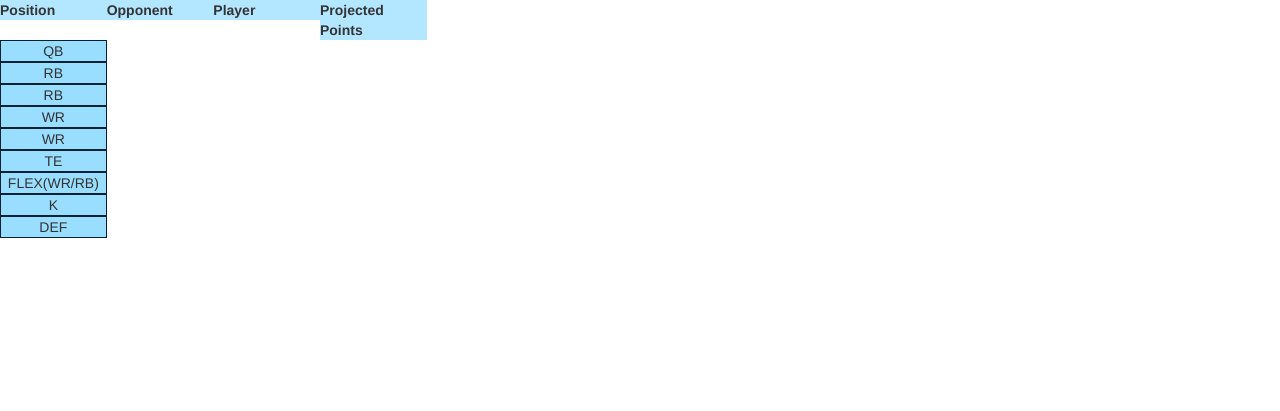
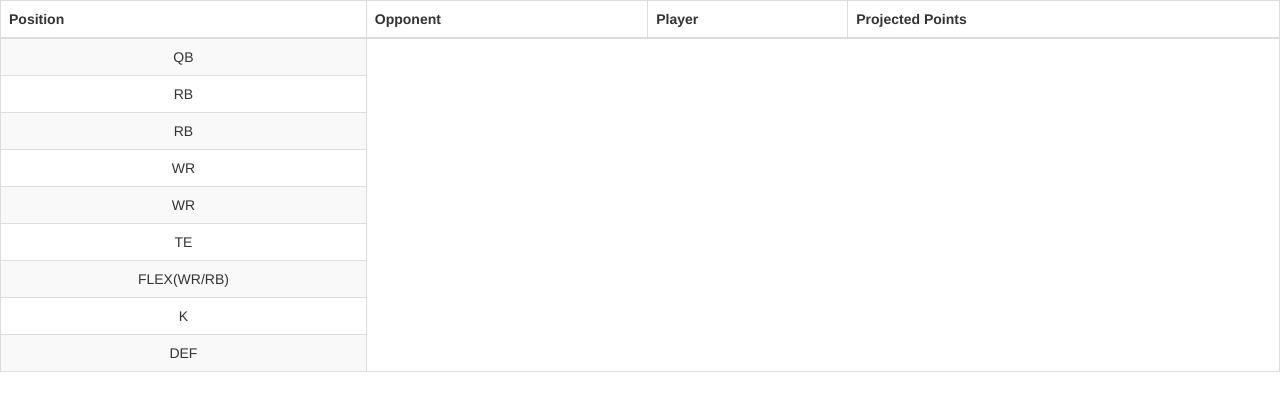
Before and after one commit to diabalero/FF_Project, a PHP site: page /site/myteam.html in a window 1280 px wide. Shown: the part 120-531 px from the top of the page. Run offline with PHP 8.4, Linux system fonts and the light colour scheme.

Commit message:
Removed leaguehome.html and routed link to Main.html

```diff
--- a/site/Main.html
+++ b/site/Main.html
@@ -16,7 +16,7 @@
         <h2 class="col-sm-4">Menu</h2>
         <nav class="col-sm-8 text-right">
                <p><a href="login.html">Log In</a></p>
-               <p><a href="leaguehome.html">League Home</a></p>
+               <p><a href="Main.html">League Home</a></p>
                <p><a href="myteam.html">My Team</a></p>
                <p><a href="freeagents.html">Free Agents</a></p>
                <p><a href="leaguemanagement.html">League Management</a></p>
--- a/site/css/Main.css
+++ b/site/css/Main.css
@@ -19,21 +19,3 @@
 p {
 
 }
-
-table {
-	float: left;
-}
-
-th {
-	float: left;
-	background-color: #b3e6ff;
-	width: 10%;
-	border: 1px solid ##002233;
-}
-
-td {
-	float: left;
-	background-color: #99ddff;
-	width: 10%;
-	border: 1px solid #002233;
-}
--- a/site/freeagents.html
+++ b/site/freeagents.html
@@ -12,7 +12,7 @@
         <div class="row">
         <h2 class="col-sm-4">Menu</h2>
         <nav class="col-sm-8 text-right">
-               <p><a href="leaguehome.html">League Home</a></p>
+               <p><a href="Main.html">League Home</a></p>
                <p><a href="myteam.html">My Team</a></p>
                <p><a href="freeagents.html">Free Agents</a></p>
                <p><a href="leaguemanagement.html">League Management</a></p>
--- a/site/leaguemanagement.html
+++ b/site/leaguemanagement.html
@@ -12,7 +12,7 @@
         <div class="row">
         <h2 class="col-sm-4">Menu</h2>
         <nav class="col-sm-8 text-right">
-               <p><a href="leaguehome.html">League Home</a></p>
+               <p><a href="Main.html">League Home</a></p>
                <p><a href="myteam.html">My Team</a></p>
                <p><a href="freeagents.html">Free Agents</a></p>
                <p><a href="leaguemanagement.html">League Management</a></p>
--- a/site/myteam.html
+++ b/site/myteam.html
@@ -12,14 +12,14 @@
         <div class="row">
         <h2 class="col-sm-4">Menu</h2>
         <nav class="col-sm-8 text-right">
-               <p><a href="leaguehome.html">League Home</a></p>
+               <p><a href="Main.html">League Home</a></p>
                <p><a href="myteam.html">My Team</a></p>
                <p><a href="freeagents.html">Free Agents</a></p>
                <p><a href="leaguemanagement.html">League Management</a></p>
         </nav>
         </div>
     </header>
-    <table class="col-sm-10">
+    <table class="table table-bordered table-striped">
             <thead>
                 <tr>
                     <th>Position</th>
```
Also changed, not shown: site/leaguehome.html (deleted, +0 -38 lines).
